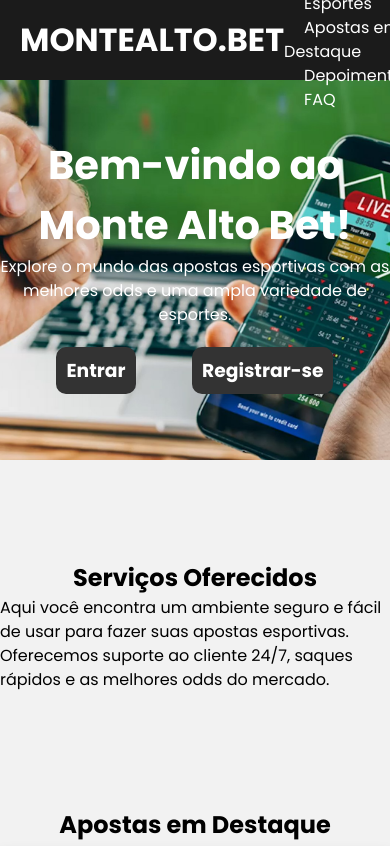
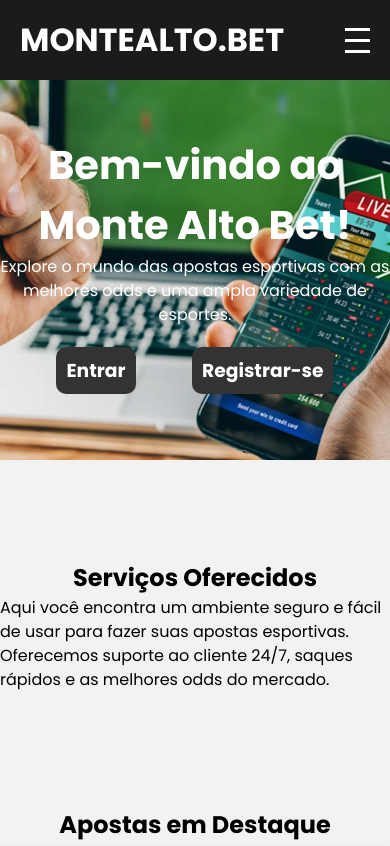
Before and after one commit to felipeCisotti/montealtobet, a plain HTML site: page index.html in a window 390 px wide. Shown: the top 846 px of the page. Drawn offline with nearby package versions, Linux system fonts and the light colour scheme.

Commit message:
ALTERADO

```diff
--- a/bet.js
+++ b/bet.js
@@ -1,4 +1,9 @@
 const h1 = document.querySelector("#refresh")
+
+function toggleMenu() {
+    const nav = document.querySelector('.nav-links');
+    nav.classList.toggle('open');
+}
 
 h1.addEventListener("click", () => {
     location.reload()
--- a/css/style.css
+++ b/css/style.css
@@ -52,6 +52,49 @@ header h1:hover{
 
 .nav-links a:hover{
     color: #FF0000;
+}
+
+.menu-toggle {
+    display: none;
+    flex-direction: column;
+    justify-content: center;
+    cursor: pointer;
+}
+
+.menu-toggle span {
+    background: white;
+    height: 3px;
+    margin: 4px 0;
+    width: 25px;
+    transition: 0.3s;
+}
+
+@media (max-width: 768px) {
+    .menu-toggle {
+        display: flex;
+    }
+
+    .nav-links {
+        position: absolute;
+        top: 80px;
+        right: 0;
+        background-color: #1B1B1B;
+        width: 100%;
+        height: 0;
+        overflow: hidden;
+        flex-direction: column;
+        align-items: center;
+        transition: height 0.3s ease;
+    }
+
+    .nav-links.open {
+        height: 200px;
+    }
+
+    .nav-links li {
+        display: block;
+        margin: 15px 0;
+    }
 }
 
 .wallpaper{
--- a/index.html
+++ b/index.html
@@ -11,6 +11,11 @@
   <body>
     <header>
         <h1 id="refresh">MONTEALTO.BET</h1>
+        <div class="menu-toggle" onclick="toggleMenu()">
+          <span></span>
+          <span></span>
+          <span></span>
+      </div>
       <ul class="nav-links">
         <li><a href="#services">Serviços</a></li>
         <li><a href="#sports">Esportes</a></li>
```
